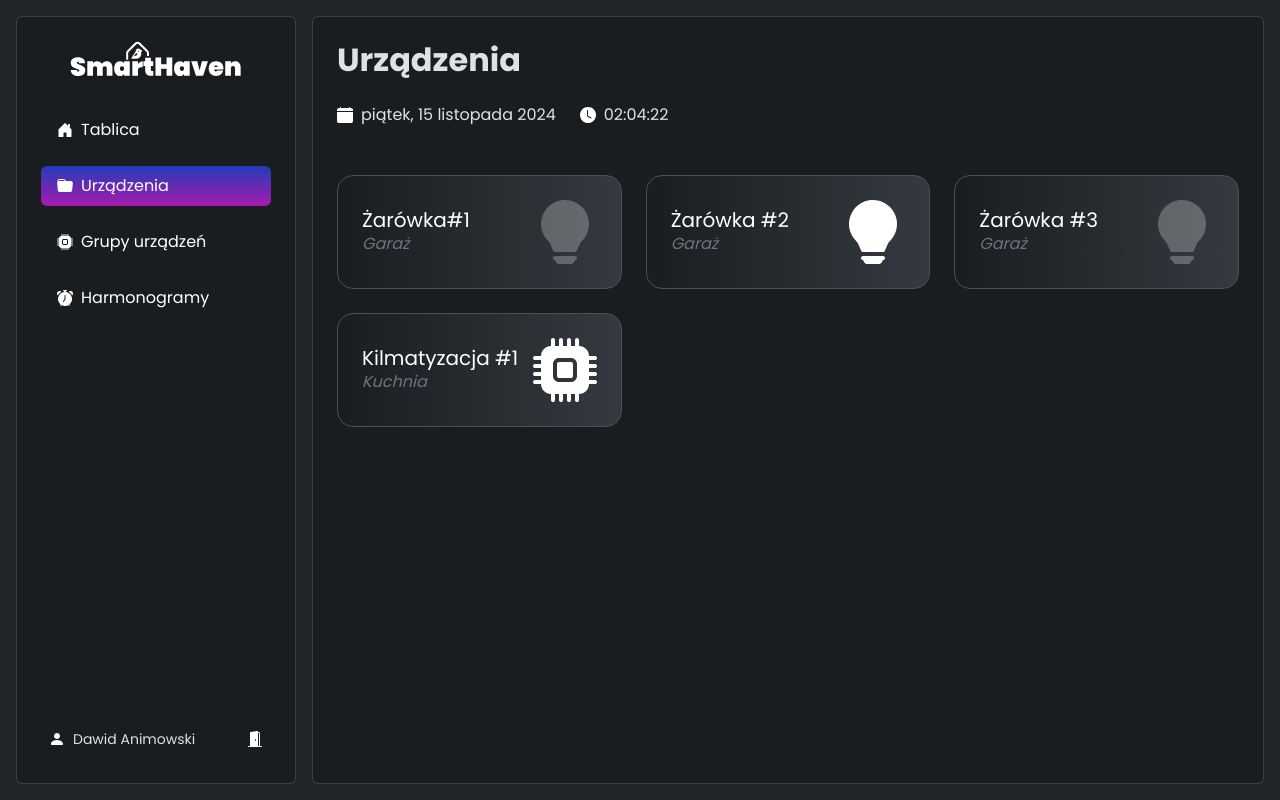
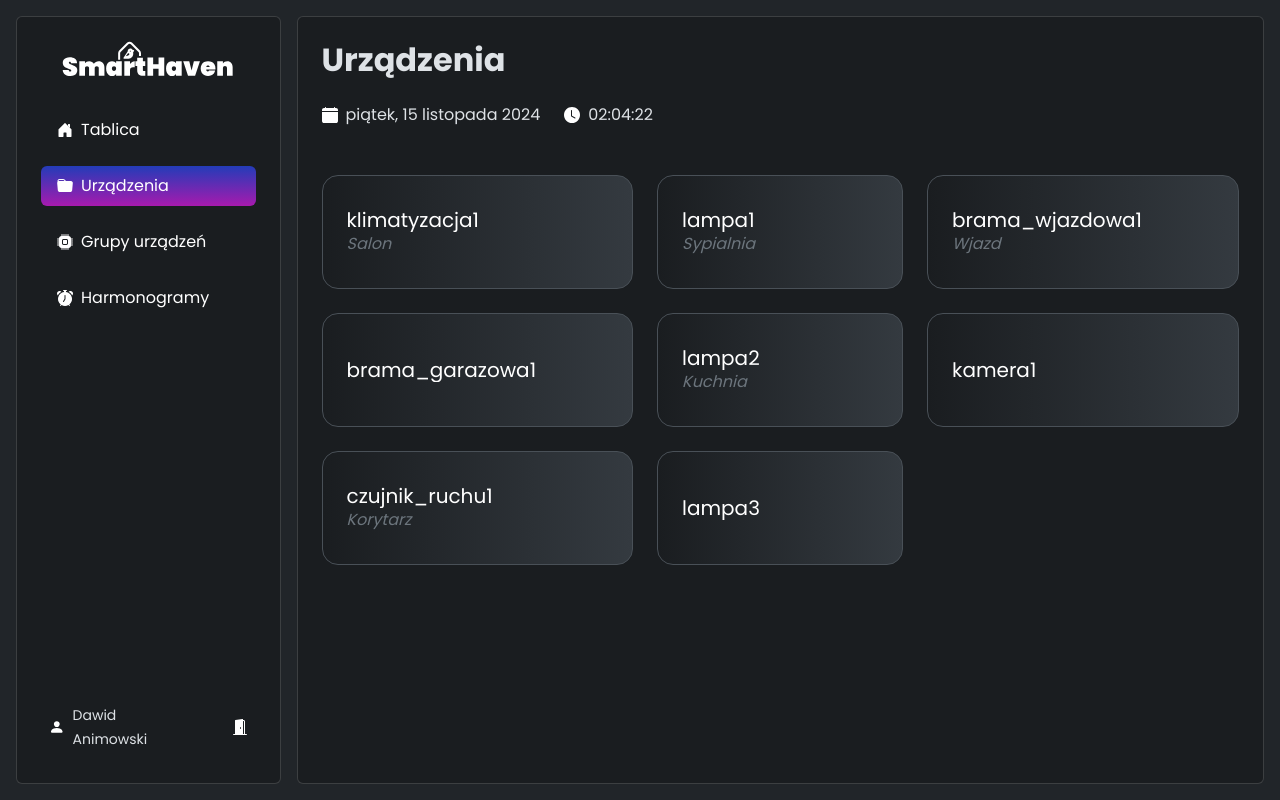
Before and after one commit to Jakub-Rudnik/SmartHaven, a PHP site: page /devices in a window 1280 px wide. Run offline with PHP 8.4, Linux system fonts and the light colour scheme; data comes from the database, SQL or seed files in the repository.

Commit message:
feat: devices are pulled from database from now

```diff
--- a/UI/components/Devices.php
+++ b/UI/components/Devices.php
@@ -8,40 +8,14 @@ use Interfaces\UIElement;
 
 class Devices implements UIElement
 {
-    private array $devices;
+    private array $devices = [];
+//    private DatabaseConnection $db;
+    private DeviceService $deviceService;
 
-    public function __construct()
+    public function __construct(DatabaseConnection $db)
     {
-        $this->devices = [
-            [
-                'name' => 'Żarówka#1',
-                'type' => 'bulb',
-                'state' => 0,
-                'room' => 'Garaż',
-                'id' => 1
-            ],
-            [
-                'name' => 'Żarówka #2',
-                'type' => 'bulb',
-                'state' => 1,
-                'room' => 'Garaż',
-                'id' => 2
-            ],
-            [
-                'name' => 'Żarówka #3',
-                'type' => 'bulb',
-                'state' => 0,
-                'room' => 'Garaż',
-                'id' => 3
-            ],
-            [
-                'name' => 'Kilmatyzacja #1',
-                'type' => 'ac',
-                'state' => 1,
-                'room' => 'Kuchnia',
-                'id' => 4
-            ],
-        ];
+        $this->deviceService = new DeviceService($db);
+        $this->devices = $this->deviceService->getDevices();
     }
 
     public function render(): string
@@ -51,13 +25,13 @@ class Devices implements UIElement
         $html .= "<div class='d-grid gap-4 devices py-5'>";
         foreach ($this->devices as $device) {
             $html .= "
-            <a class='rounded-4 p-4 device-card d-flex gap-2 justify-content-between align-items-center text-decoration-none text-white' href='/devices/{$device['id']}'>
+            <a class='rounded-4 p-4 device-card d-flex gap-2 justify-content-between align-items-center text-decoration-none text-white' href='/devices/{$device->getId()}'>
                 <div class='d-flex flex-column justify-content-center'>
-                    <h5 class='mb-0 text-truncate' title='{$device['name']}'>{$device['name']}</h5>
-                    <p class='m-0 text-secondary'><em>{$device['room']}</em></p>
+                    <h5 class='mb-0 text-truncate' title='{$device->getName()}'>{$device->getName()}</h5>
+                    <p class='m-0 text-secondary'><em>{$device->getRoom()}</em></p>
                 </div>
-                <svg class='".($device['state'] == 0 ? 'opacity-25' : '')."' width='64' height='64' viewBox='0 0 64 64' fill='none' xmlns='http://www.w3.org/2000/svg'>
-                    ".$this->getDeviceIcon($device['type'])."
+                <svg class='".($device->getState() == 0 ? 'opacity-25' : '')."' width='64' height='64' viewBox='0 0 64 64' fill='none' xmlns='http://www.w3.org/2000/svg'>
+                    ".$this->getDeviceIcon($device->getType()->getName())."
                 </svg>
             </a>";
         }
```
